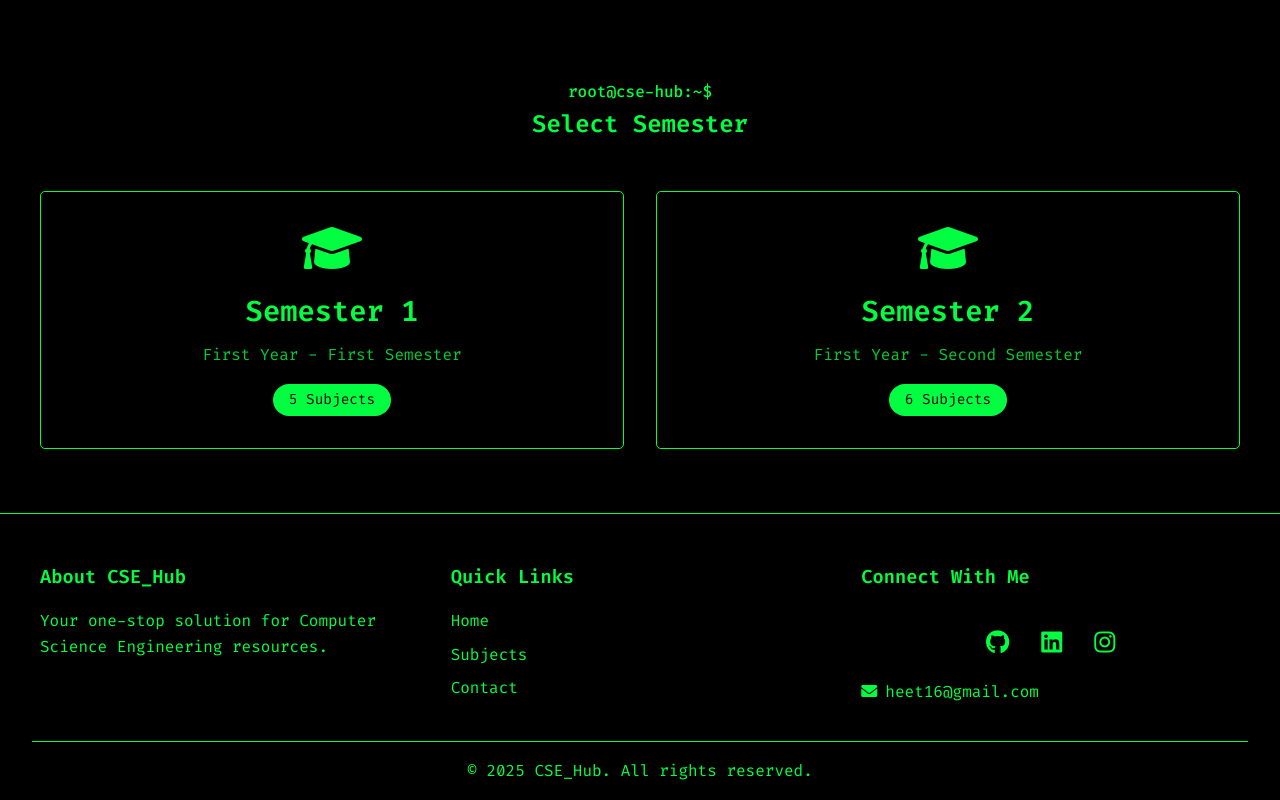
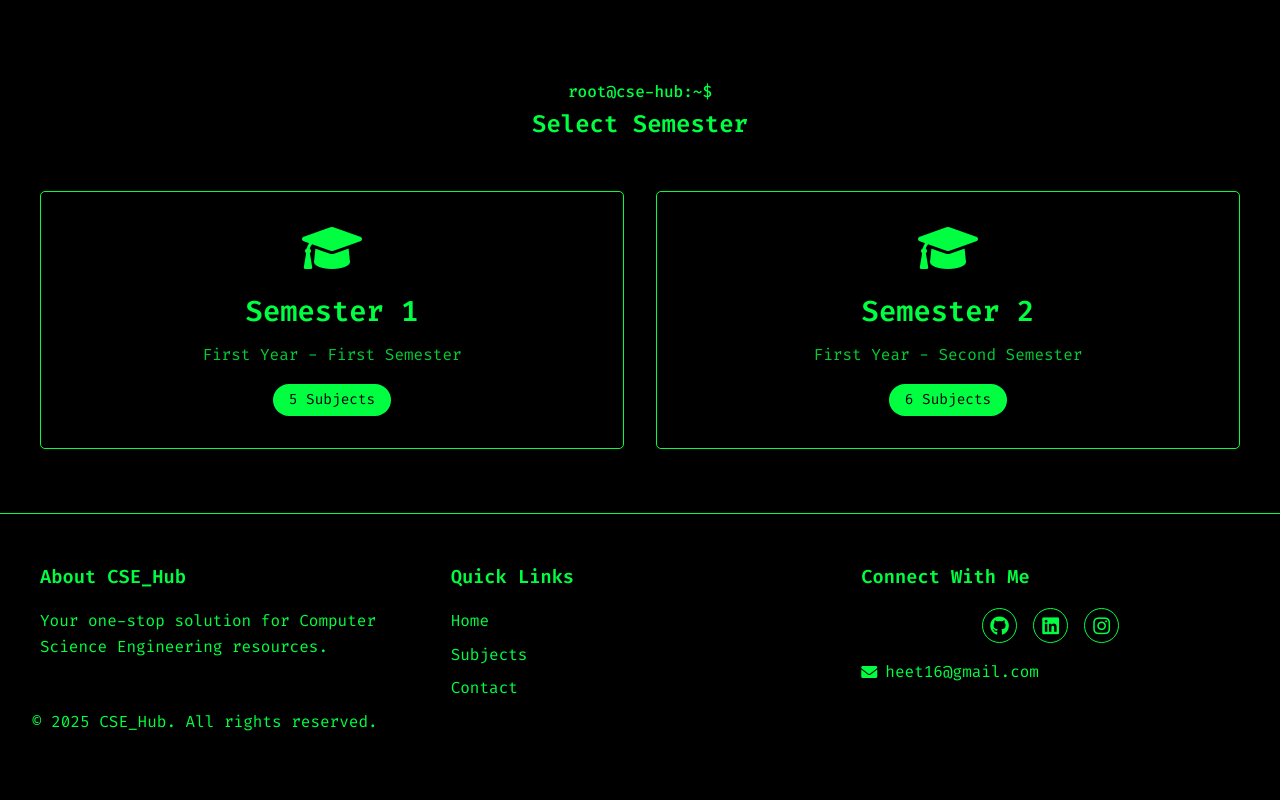
Before and after one commit to Heet-P/Heet-P.github.io, a plain HTML site: page index.html in a window 1280 px wide. Shown: the part 845-1645 px from the top of the page. After the commit the page ends 1596 px from the top, so only its background shows below. Drawn offline with Linux system fonts and the light colour scheme.

Commit message:
Aligned the icons in the footer

```diff
--- a/style.css
+++ b/style.css
@@ -379,21 +379,31 @@ body {
     text-shadow: 0 0 10px var(--glow-color);
 }
 
-.social-links {
+.footer-section .social-links {
     display: flex;
     gap: 1rem;
     margin-top: 1rem;
+    align-items: center;
 }
 
-.social-links a {
-    font-size: 1.5rem;
+.footer-section .social-links a {
+    font-size: 1.2rem;
+    color: var(--text-color);
+    transition: all 0.3s ease;
+    display: flex;
+    align-items: center;
+    justify-content: center;
+    width: 35px;
+    height: 35px;
+    border: 1px solid var(--primary-color);
+    border-radius: 50%;
 }
 
-.footer-bottom {
-    text-align: center;
-    margin-top: 2rem;
-    padding-top: 1rem;
-    border-top: 1px solid var(--primary-color);
+.footer-section .social-links a:hover {
+    color: #fff;
+    background: rgba(0, 255, 65, 0.1);
+    transform: translateY(-3px);
+    box-shadow: 0 0 10px var(--glow-color);
 }
 
 .email-contact {
```
